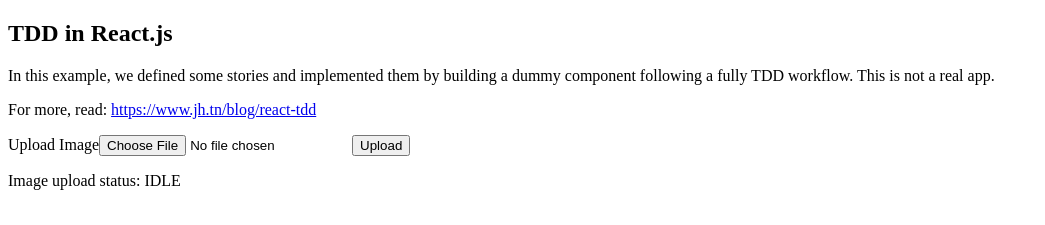
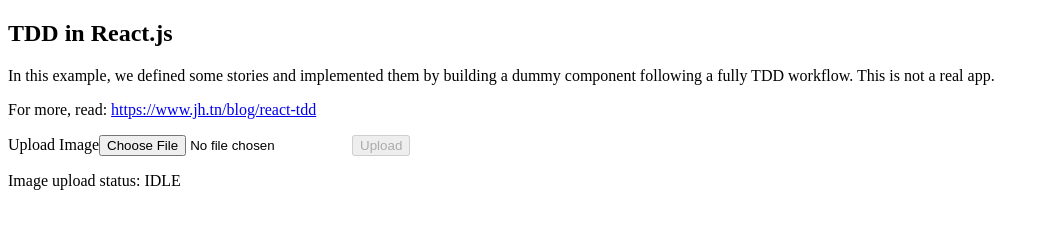
Before and after one commit to jelhouss/react-tdd, a React (Vite) app: page / in a window 1280 px wide. Shown: the top 225 px of the page, without its empty margins (0-1045 px from the left). Built offline with nearby package versions, Linux system fonts and the light colour scheme.

Commit message:
fix(FileUpload): disable button when file is empty

```diff
--- a/src/FileUpload/FileUpload.tsx
+++ b/src/FileUpload/FileUpload.tsx
@@ -89,7 +89,7 @@ function FileUpload() {
           </p>
         ) : null}
 
-        <button type="submit" disabled={fileUploadHasError}>
+        <button type="submit" disabled={file === null}>
           Upload
         </button>
       </form>
```
